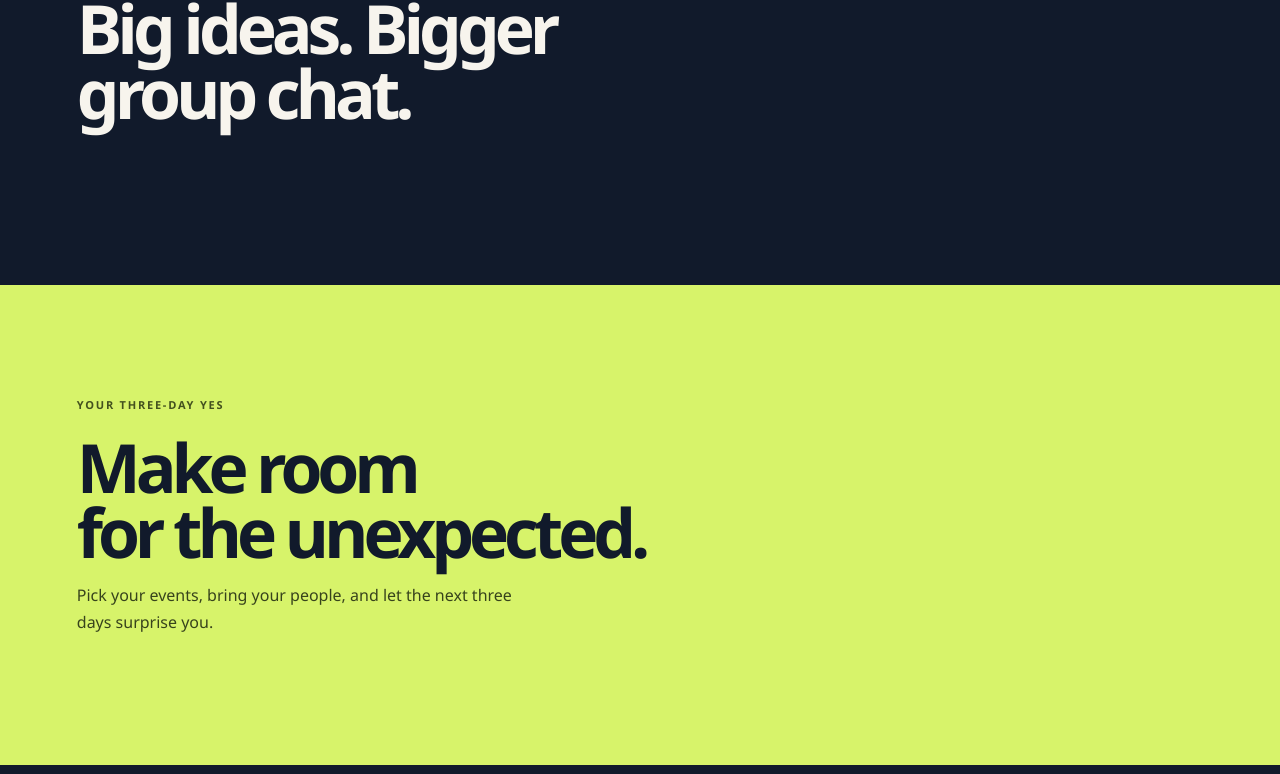
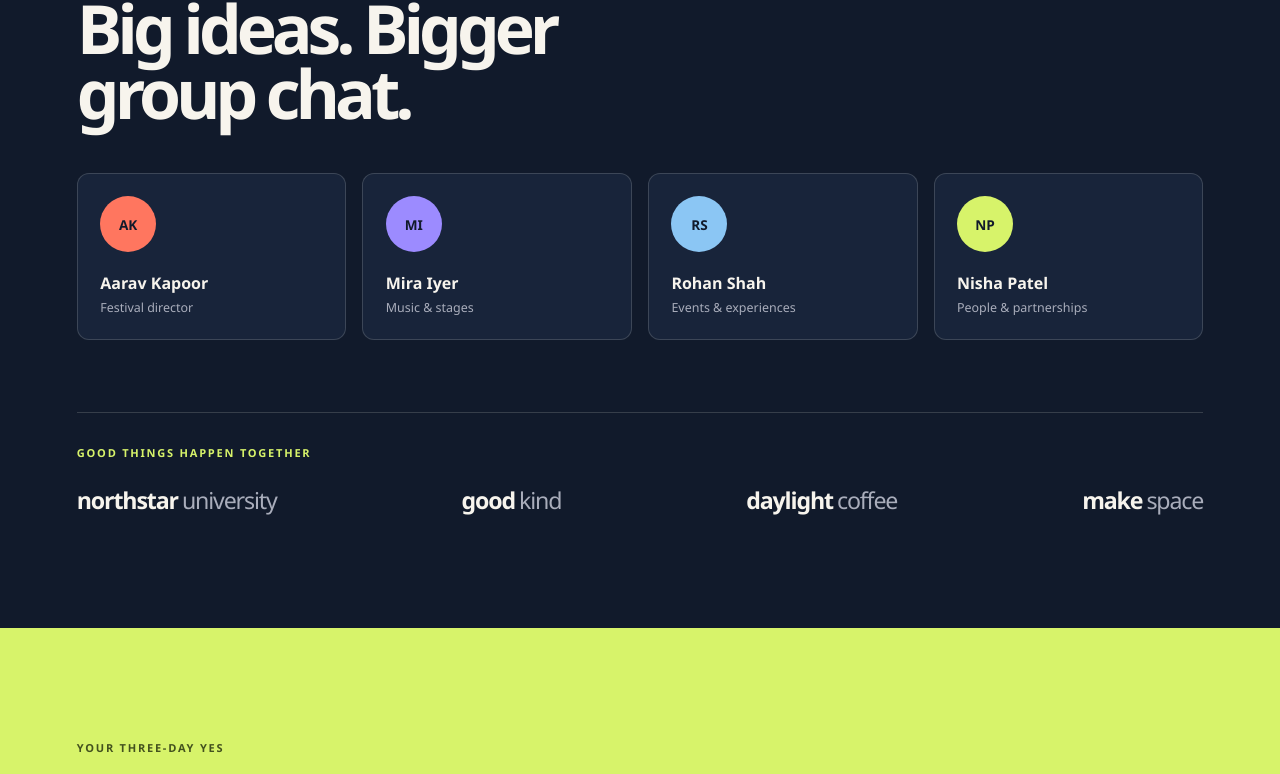
Before and after one commit to Jayant00007/College_Fest, a plain HTML site: page index.html in a window 1280 px wide. Shown: the part 3199-3973 px from the top of the page. Drawn offline with Linux system fonts and the light colour scheme.

Commit message:
feat: add festival organizers and community partners

```diff
--- a/index.html
+++ b/index.html
@@ -132,7 +132,37 @@
       <section class="content-section" id="team" aria-labelledby="team-title">
         <p class="eyebrow">THE PEOPLE BEHIND THE MAGIC</p>
         <h2 id="team-title">Big ideas. Bigger<br>group chat.</h2>
-        <div class="team-grid" id="team-grid"></div>
+        <div class="team-grid">
+          <article class="team-card">
+            <span class="team-avatar avatar-coral" aria-hidden="true">AK</span>
+            <h3>Aarav Kapoor</h3>
+            <p>Festival director</p>
+          </article>
+          <article class="team-card">
+            <span class="team-avatar avatar-violet" aria-hidden="true">MI</span>
+            <h3>Mira Iyer</h3>
+            <p>Music &amp; stages</p>
+          </article>
+          <article class="team-card">
+            <span class="team-avatar avatar-blue" aria-hidden="true">RS</span>
+            <h3>Rohan Shah</h3>
+            <p>Events &amp; experiences</p>
+          </article>
+          <article class="team-card">
+            <span class="team-avatar avatar-lime" aria-hidden="true">NP</span>
+            <h3>Nisha Patel</h3>
+            <p>People &amp; partnerships</p>
+          </article>
+        </div>
+        <div class="partner-block">
+          <p class="eyebrow">GOOD THINGS HAPPEN TOGETHER</p>
+          <div class="partner-list" aria-label="Festival partners">
+            <span>northstar<span class="partner-light">university</span></span>
+            <span>good<span class="partner-light">kind</span></span>
+            <span>daylight<span class="partner-light">coffee</span></span>
+            <span>make<span class="partner-light">space</span></span>
+          </div>
+        </div>
       </section>
 
       <section class="register-section" id="register" aria-labelledby="register-title">
--- a/styles.css
+++ b/styles.css
@@ -500,6 +500,71 @@ a {
   font-weight: 650;
 }
 
+.team-grid {
+  display: grid;
+  grid-template-columns: repeat(4, minmax(0, 1fr));
+  gap: 1rem;
+}
+
+.team-card {
+  padding: 1.4rem;
+  border: 1px solid var(--line);
+  border-radius: 0.75rem;
+  background: var(--panel);
+}
+
+.team-avatar {
+  display: grid;
+  width: 3.5rem;
+  aspect-ratio: 1;
+  place-items: center;
+  border-radius: 50%;
+  color: var(--night);
+  font-size: 0.85rem;
+  font-weight: 850;
+}
+
+.avatar-coral { background: var(--coral); }
+.avatar-violet { background: var(--violet); }
+.avatar-blue { background: #8bc6f4; }
+.avatar-lime { background: var(--lime); }
+
+.team-card h3 {
+  margin: 1.2rem 0 0.35rem;
+  font-size: 1rem;
+}
+
+.team-card p {
+  margin: 0;
+  color: var(--muted);
+  font-size: 0.78rem;
+}
+
+.partner-block {
+  margin-top: 4.5rem;
+  padding-top: 2rem;
+  border-top: 1px solid var(--line);
+}
+
+.partner-list {
+  display: flex;
+  flex-wrap: wrap;
+  align-items: center;
+  justify-content: space-between;
+  gap: 1.5rem;
+  margin-top: 1.5rem;
+  color: var(--ink);
+  font-size: clamp(1rem, 2vw, 1.45rem);
+  font-weight: 850;
+  letter-spacing: -0.05em;
+}
+
+.partner-light {
+  padding-left: 0.25rem;
+  color: var(--muted);
+  font-weight: 500;
+}
+
 .register-section {
   padding: 7rem var(--page-gutter);
   background: var(--lime);
```
